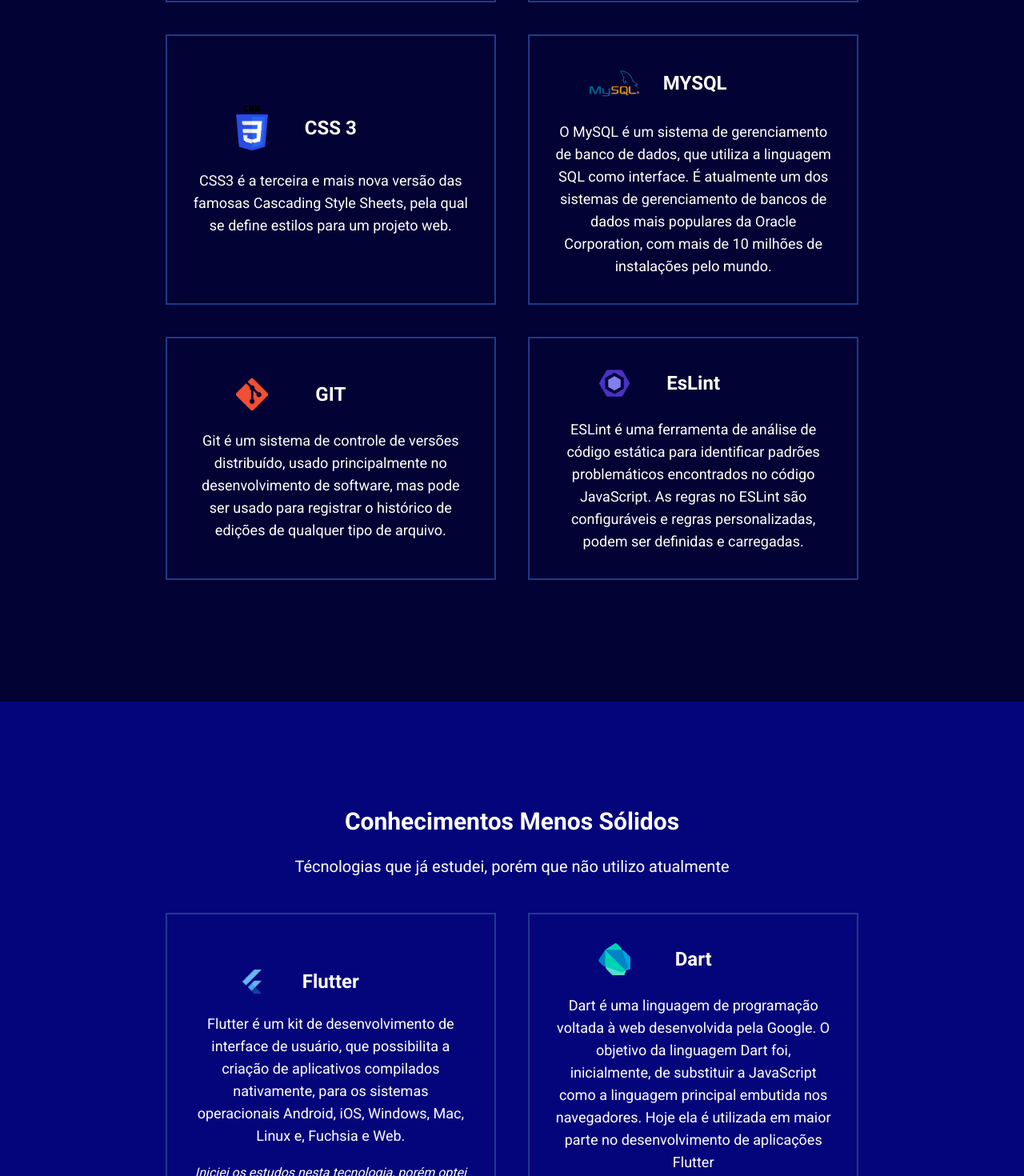
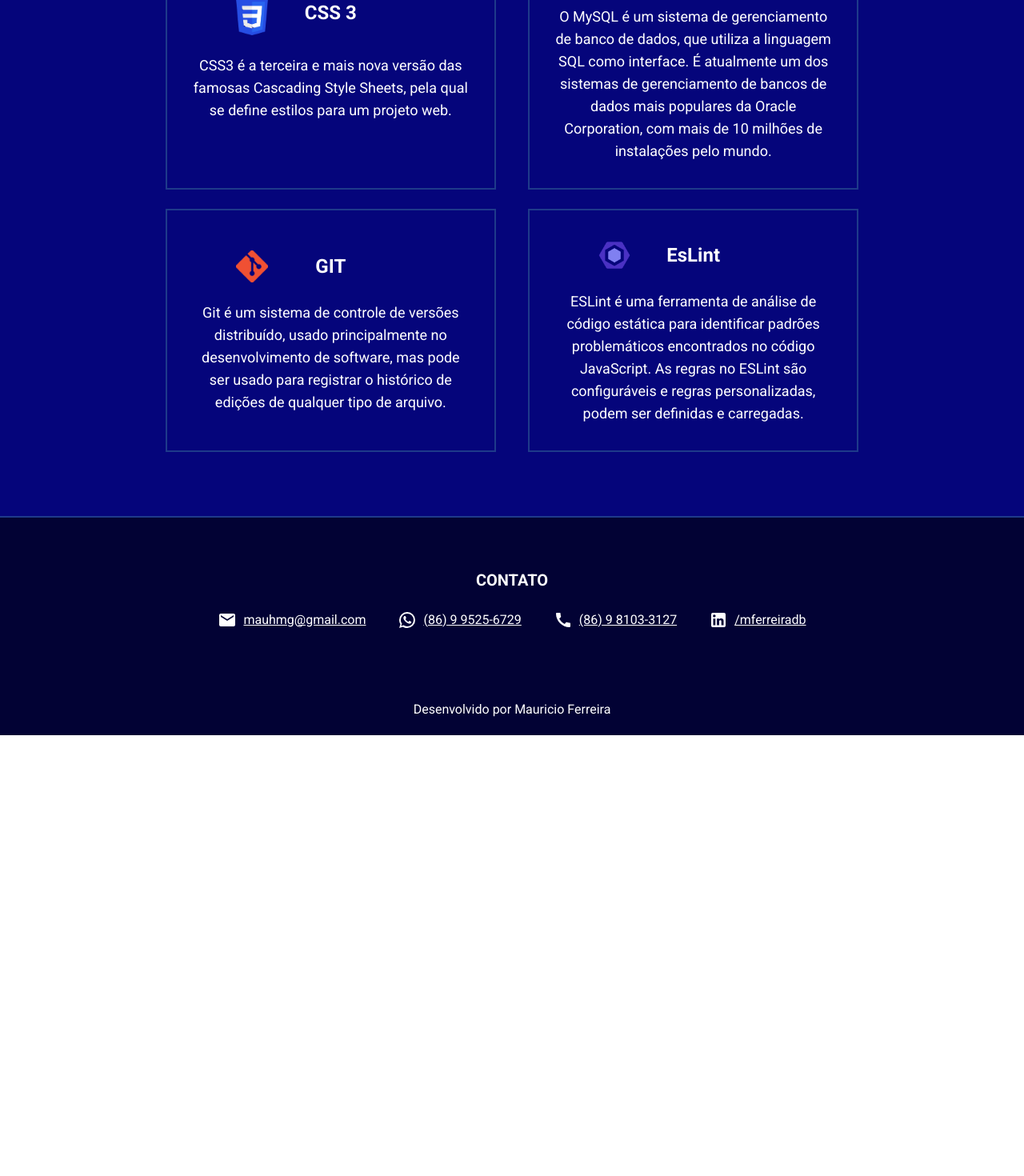
Before and after one commit to mferreiradb/portfolio, a React (Vite) app: page /conhecimentos in a window 1280 px wide. Shown: the part 1220-2690 px from the top of the page at 80% size. After the commit the page ends 2139 px from the top, so only its background shows below. Built offline with nearby package versions, Linux system fonts and the light colour scheme.

Commit message:
Alteração de a página Conhecimentos para melhor semântica do HTML

```diff
--- a/src/Pages/Conhecimentos/index.jsx
+++ b/src/Pages/Conhecimentos/index.jsx
@@ -9,9 +9,6 @@
 import JS from '../../assets/JS.png';
 import HTML from '../../assets/html.png';
 import CSS from '../../assets/css.png';
-import Flutter from '../../assets/flutter.png';
-import Dart from '../../assets/dart.png';
-import Python from '../../assets/py.png';
 import MYSQL from '../../assets/mysql.png';
 import GIT from '../../assets/git.png';
 import Eslint from '../../assets/Eslint.png';
@@ -21,14 +18,12 @@
 		<div>
 			<Header />
 
-			<section id='topo' className="bg-dark-blue-project flex flex-col p-5 space-y-5">
+			<section id='topo' className="bg-light-blue-project justify-center flex flex-col xl:flex-row xl:flex-wrap p-5 space-y-6 py-20 text-center">
 
-				<div className="flex flex-col justify-center space-y-6 text-center my-28">
+				<article className='w-full'>
 					<h2 className='text-3xl text-white font-semibold'>Conhecimentos Mais Sólidos</h2>
 					<p className="text-white text-xl">Técnologias que utilizo atualmente para desenvolver meus projetos</p>
-
-
-					<div className="flex flex-col justify-center text-center my-28 xl:flex-row xl:flex-wrap">
+				</article>
 
 				<Card img={React} titulo='React JS'>
 					<p className="text-white text-lg">O React é uma biblioteca JavaScript com foco em criar interfaces de usuário em páginas web.</p>
@@ -96,46 +91,6 @@
 					<p className="text-white text-lg">ESLint é uma ferramenta de análise de código estática para identificar padrões problemáticos encontrados no código JavaScript. As regras no ESLint são configuráveis e regras personalizadas, podem ser definidas e carregadas.</p>
 				</Card>
 
-					</div>
-				</div>
-
-			</section>
-
-			<section id='topo' className="bg-light-blue-project flex flex-col p-5 space-y-5">
-
-				<div className="flex flex-col justify-center space-y-6 text-center my-28">
-					<h2 className='text-3xl text-white font-semibold'>Conhecimentos Menos Sólidos</h2>
-					<p className="text-white text-xl">Técnologias que já estudei, porém que não utilizo atualmente</p>
-
-
-					<div className="flex flex-col justify-center text-center my-28 xl:flex-row xl:flex-wrap">
-
-						<Card img={Flutter} titulo='Flutter'>
-							<p className="text-white text-lg">Flutter é um kit de desenvolvimento de interface de usuário, que possibilita a criação de aplicativos compilados nativamente, para os sistemas operacionais Android, iOS, Windows, Mac, Linux e, Fuchsia e Web.</p>
-
-							<p className="text-white text-md italic">Iniciei os estudos nesta tecnologia, porém optei por pausar para investir mais no <b>React Native</b></p>
-						</Card>
-
-						<Card img={Dart} titulo='Dart'>
-							<p className="text-white text-lg">Dart é uma linguagem de programação voltada à web desenvolvida pela Google. O objetivo da linguagem Dart foi, inicialmente, de substituir a JavaScript como a linguagem principal embutida nos navegadores. Hoje ela é utilizada em maior parte no desenvolvimento de aplicações Flutter</p>
-
-							<p className="text-white text-md italic">Iniciei os estudos nesta tecnologia, porém optei por pausar para investir mais no <b>React Native</b></p>
-						</Card>
-						<div className='flex flex-col items-center justify-center border-2 border-blue-900 p-8 space-y-5 xl:w-1/3 xl:m-5 my-5'>
-
-							<div className='flex w-full justify-center items-center pr-10 xl:pr-12'>
-								<img className='w-20' src={Python} alt='react-svg' />
-
-								<h3 className='text-center w-3/4 xl:w-1/3 text-2xl text-white font-semibold'>Python</h3>
-							</div>
-
-							<p className="text-white text-lg">Python é uma linguagem de programação de alto nível, interpretada de script, imperativa, orientada a objetos, funcional, de tipagem dinâmica e forte.</p>
-
-							<p className="text-white text-md italic">Finalizei o primeiro módulo do curso de Python 3 do <b>Curso em Vídeo</b>, ministrado pelo professor <b>Gustavo Guanabara</b></p>
-						</div>
-					</div>
-				</div>
-
 			</section>
 
 			<FloatButton />
--- a/src/components/Card/index.jsx
+++ b/src/components/Card/index.jsx
@@ -3,11 +3,12 @@
 	return (
 		<div className='flex flex-col items-center justify-center border-2 border-blue-900 p-8 space-y-5 xl:w-1/3 xl:m-5 my-5'>
 
-			<div className='flex w-full justify-center items-center pr-10 xl:pr-12'>
+			<figure className='flex w-full justify-center items-center pr-10 xl:pr-12'>
 				<img className='w-12 p-1' src={props.img} alt='react-svg' />
 
-				<h3 className='text-center w-2/3 xl:w-2/4 text-2xl text-white font-semibold'>{props.titulo}</h3>
-			</div>
+				<figcaption className='text-center w-2/3 xl:w-2/4 text-2xl text-white font-semibold'>{props.titulo}</figcaption>
+			</figure>
+
 			{props.children}
 		</div>
 	);
```
Lines whose indentation alone changed are shown as unchanged.
